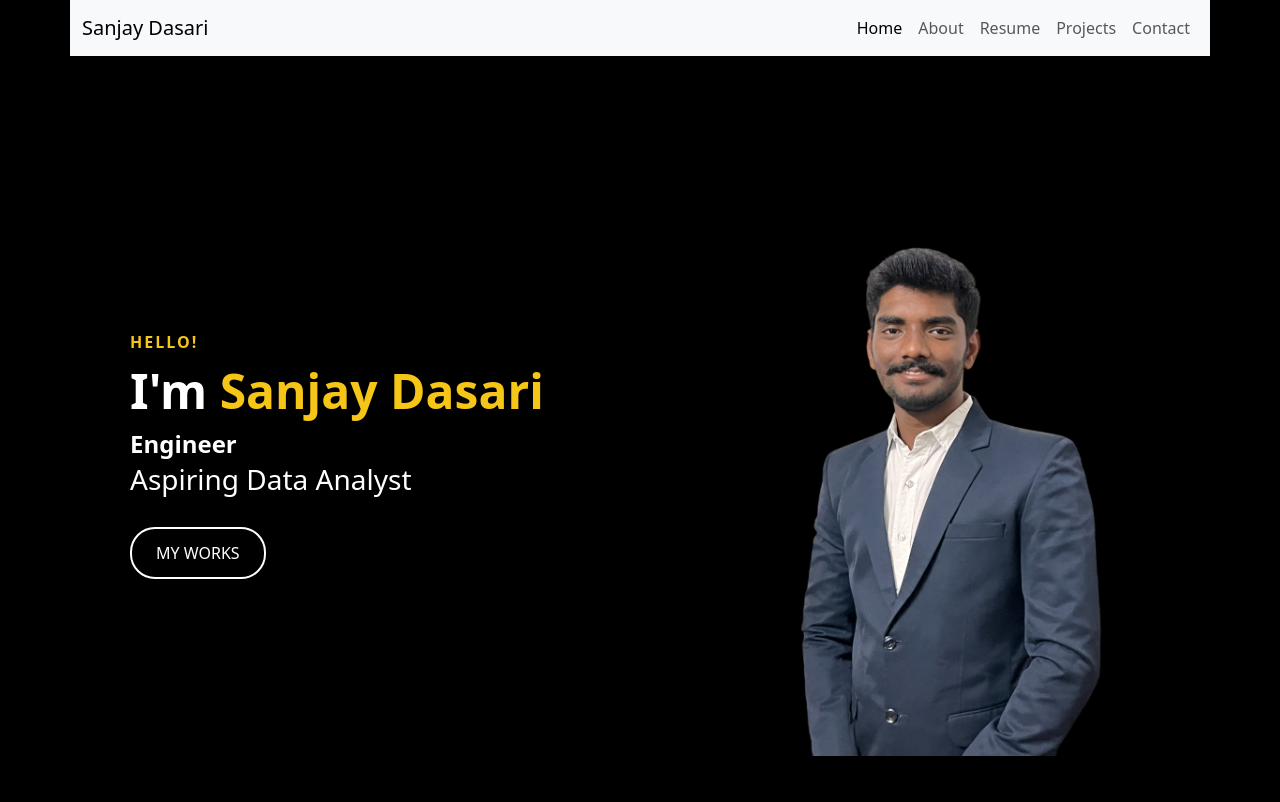
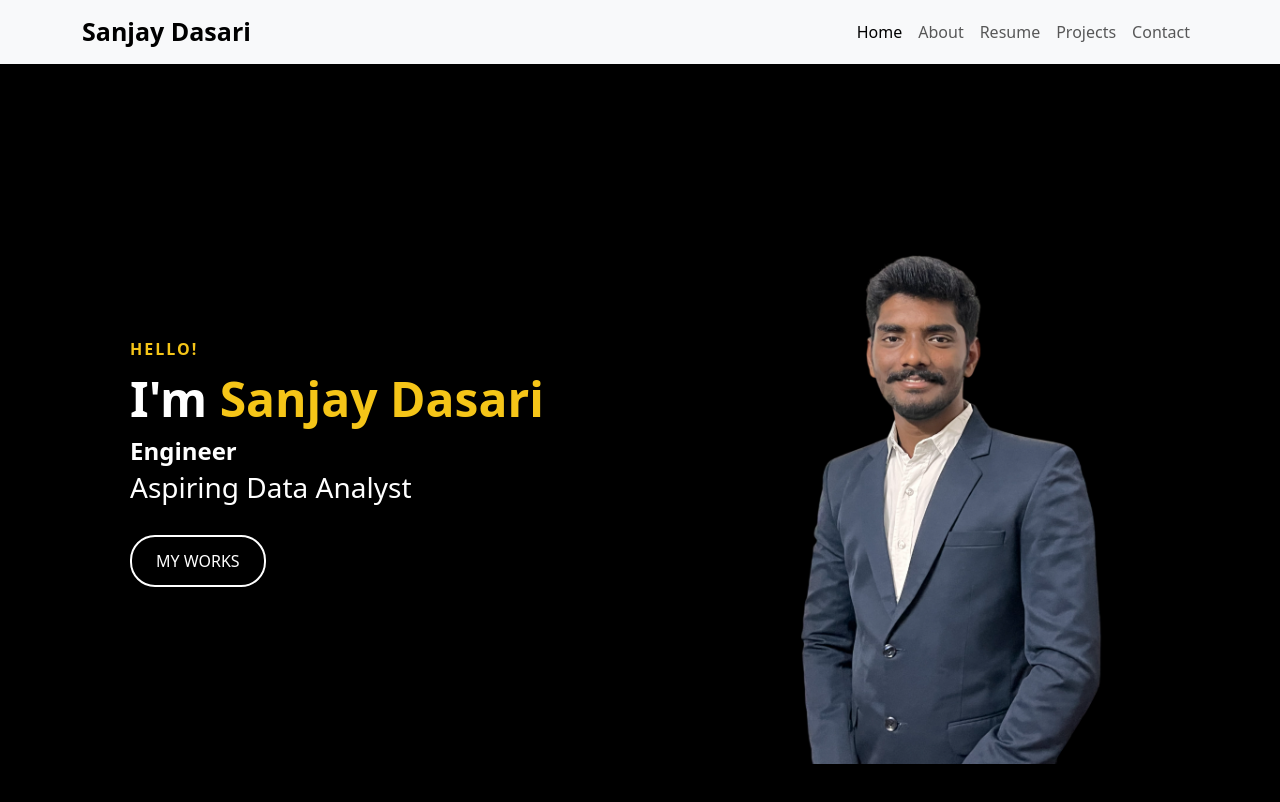
Before and after one commit to Sanjay-799/React-Portfolio, a React (Vite) app in the folder portfolio/: page / in a window 1280 px wide. Shown: the top 802 px of the page. Built offline with nearby package versions, Linux system fonts and the light colour scheme.

Commit message:
changes on nav and styling

```diff
--- a/portfolio/src/App.css
+++ b/portfolio/src/App.css
@@ -68,3 +68,14 @@
   height: 600px;
   border-radius: 12px;
 }
+
+.navbar-brand{
+  font-weight: bold;
+  font-size: 25px;
+
+}
+
+.nav-link{
+  font-weight: 500;
+  font-size: medium;
+}
--- a/portfolio/src/Components/Navbar.jsx
+++ b/portfolio/src/Components/Navbar.jsx
@@ -4,9 +4,9 @@ import { Link } from "react-router-dom";
 function NavbarPage() {
   return (
     <>
-      <nav className="navbar navbar-expand-lg bg-body-tertiary container">
-        <div className="container-fluid">
-          <Link className="navbar-brand" to="#">Sanjay Dasari</Link>
+      <nav className="navbar navbar-expand-lg bg-body-tertiary col-12 col-md-12">
+        <div className="container-fluid container">
+          <Link className="navbar-brand" to="/">Sanjay Dasari</Link>
           <button
             className="navbar-toggler"
             type="button"
```
